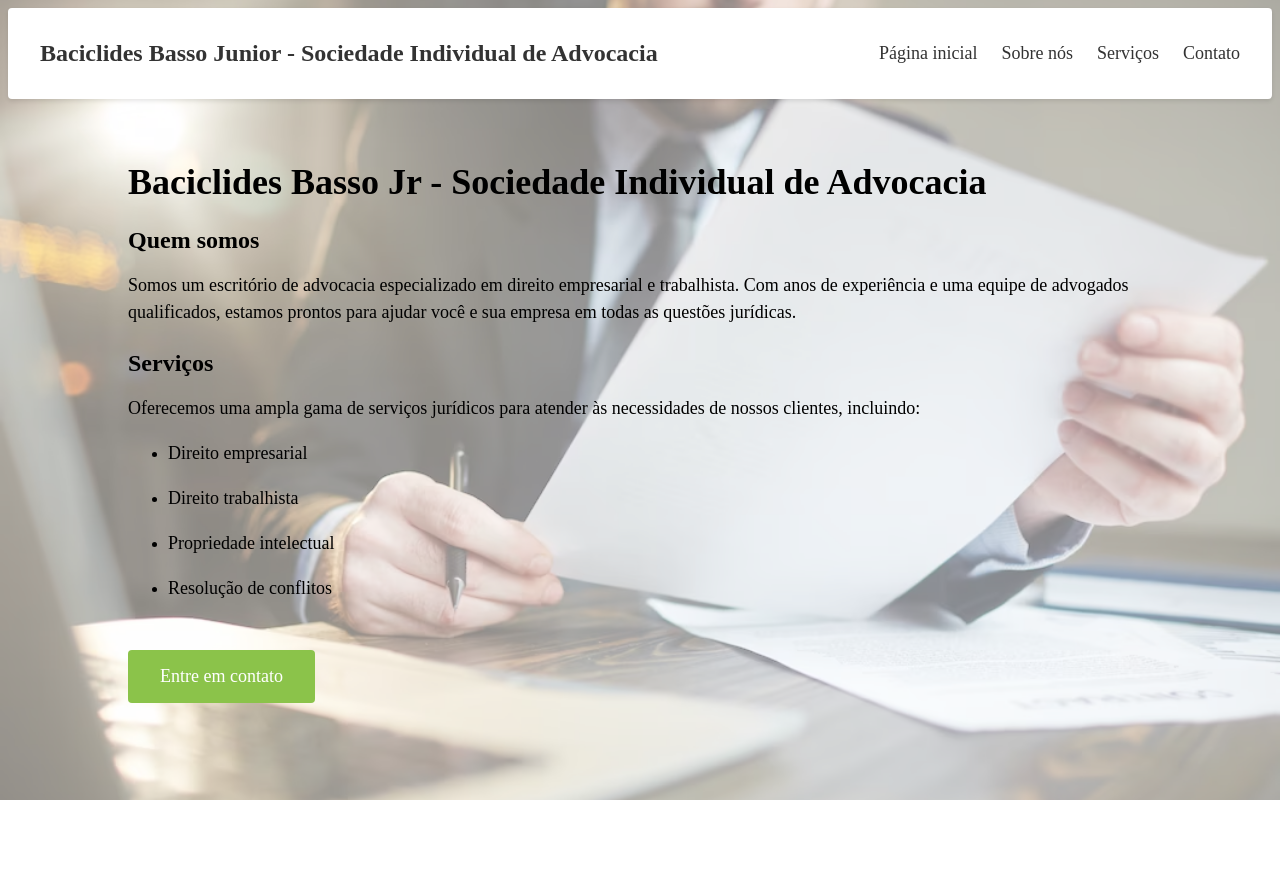
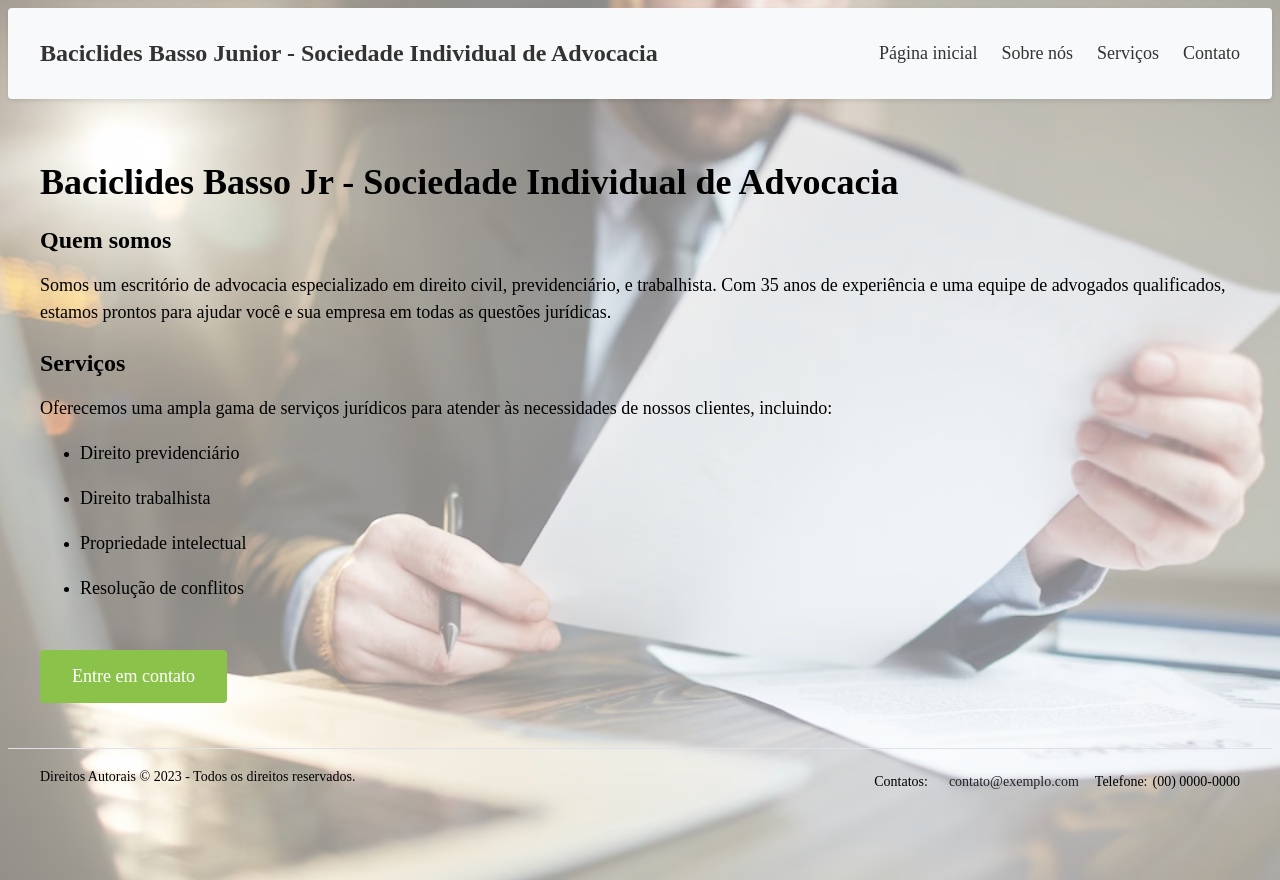
Before and after one commit to baxiclides-basso-neto/baciclides-advocacia, a React (Vite) app: page / in a window 1280 px wide. Before the commit the page ends 800 px from the top, so only its background shows below. Built offline with nearby package versions, Linux system fonts and the light colour scheme.

Commit message:
Add Footer Component and fix components stylization

```diff
--- a/src/App.jsx
+++ b/src/App.jsx
@@ -5,6 +5,7 @@ import AboutPage from "./pages/aboutpage/AboutPage";
 import ContactPage from "./pages/contactpage/ContactPage";
 import Header from "./components/Header/header";
 import ServicesPage from "./pages/servicespage/ServicesPage";
+import Footer from "./components/footer/Footer";
 
 function App() {
   return (
@@ -16,6 +17,7 @@ function App() {
         <Route path="/servicos" element={<ServicesPage />} />
         <Route path="/contato" element={<ContactPage />} />
       </Routes>
+      <Footer />
     </>
   );
 }
--- /dev/null
+++ b/src/components/footer/Footer.jsx
@@ -0,0 +1,35 @@
+import React from "react";
+import {
+  FooterWrapper,
+  EmailLink,
+  ContactText,
+  ContactInfo,
+  FooterText,
+  PhoneNumber,
+  ContextWrapper,
+} from "../../styles/Footerstyle";
+
+function Footer() {
+  return (
+    <FooterWrapper>
+      <ContextWrapper>
+        <FooterText>
+          Direitos Autorais © 2023 - Todos os direitos reservados.
+        </FooterText>
+        <ContactInfo>
+          <ContactText>Contatos:</ContactText>
+          <ContactText>
+            <EmailLink href="mailto:contato@exemplo.com">
+              contato@exemplo.com
+            </EmailLink>
+          </ContactText>
+          <ContactText>
+            Telefone:<PhoneNumber>(00) 0000-0000</PhoneNumber>
+          </ContactText>
+        </ContactInfo>
+      </ContextWrapper>
+    </FooterWrapper>
+  );
+}
+
+export default Footer;
--- a/src/pages/landingpage/Landingpage.jsx
+++ b/src/pages/landingpage/Landingpage.jsx
@@ -1,7 +1,23 @@
-import React from 'react'
-import { MainContainer, Title, Subtitle, Paragraph, CallToAction, BgImg } from '../../styles/Landingpagestyle'
+import React from "react";
+import {
+  MainContainer,
+  Title,
+  Subtitle,
+  Paragraph,
+  CallToAction,
+  BgImg,
+} from "../../styles/Landingpagestyle";
 
 const LandingPage = () => {
+  function handleWhatsAppClickLandingPage() {
+    const phoneNumber = "5517991843732";
+    const message =
+      "Olá, gostaria de falar sobre os seus serviços de advocacia";
+    const url = `https://wa.me/${phoneNumber}?text=${encodeURIComponent(
+      message
+    )}`;
+    window.open(url, "_blank");
+  }
   return (
     <>
       <BgImg>
@@ -11,28 +27,36 @@ const LandingPage = () => {
         <Title>Baciclides Basso Jr - Sociedade Individual de Advocacia</Title>
         <Subtitle>Quem somos</Subtitle>
         <Paragraph>
-          Somos um escritório de advocacia especializado em direito empresarial e trabalhista. Com anos de experiência e uma equipe de advogados qualificados, estamos prontos para ajudar você e sua empresa em todas as questões jurídicas.
+          Somos um escritório de advocacia especializado em direito civil,
+          previdenciário, e trabalhista. Com 35 anos de experiência e uma equipe
+          de advogados qualificados, estamos prontos para ajudar você e sua
+          empresa em todas as questões jurídicas.
         </Paragraph>
         <Subtitle>Serviços</Subtitle>
         <Paragraph>
-          Oferecemos uma ampla gama de serviços jurídicos para atender às necessidades de nossos clientes, incluindo:
+          Oferecemos uma ampla gama de serviços jurídicos para atender às
+          necessidades de nossos clientes, incluindo:
         </Paragraph>
         <ul>
-          <li><Paragraph>Direito empresarial</Paragraph></li>
-          <li><Paragraph>Direito trabalhista</Paragraph></li>
-          <li><Paragraph>Propriedade intelectual</Paragraph></li>
-          <li><Paragraph>Resolução de conflitos</Paragraph></li>
+          <li>
+            <Paragraph>Direito previdenciário</Paragraph>
+          </li>
+          <li>
+            <Paragraph>Direito trabalhista</Paragraph>
+          </li>
+          <li>
+            <Paragraph>Propriedade intelectual</Paragraph>
+          </li>
+          <li>
+            <Paragraph>Resolução de conflitos</Paragraph>
+          </li>
         </ul>
-        <CallToAction>
-
-        Entre em contato
-
+        <CallToAction onClick={handleWhatsAppClickLandingPage}>
+          Entre em contato
         </CallToAction>
-
-
       </MainContainer>
     </>
-  )
-}
+  );
+};
 
-export default LandingPage
+export default LandingPage;
--- a/src/pages/servicespage/ServicesPage.jsx
+++ b/src/pages/servicespage/ServicesPage.jsx
@@ -17,9 +17,9 @@ import HorasExtrasImg from "../../assets/images/horasextras.jpg";
 
 const ServicesPage = () => {
   function handleWhatsAppClick() {
-    const phoneNumber = "5517991843732"; // Número de telefone do advogado (inclua o código do país)
+    const phoneNumber = "5517991843732";
     const message =
-      "Olá, gostaria de falar sobre os seus serviços de advocacia"; // Mensagem padrão para ser enviada
+      "Olá, gostaria de falar sobre os seus serviços de advocacia";
     const url = `https://wa.me/${phoneNumber}?text=${encodeURIComponent(
       message
     )}`;
@@ -36,7 +36,7 @@ const ServicesPage = () => {
             Não sabe quanto tempo falta para se aposentar?
           </CardDescription>
           <CardButton onClick={handleWhatsAppClick}>
-          Fale com um Advogado
+            Fale com um Advogado
           </CardButton>
         </CardContent>
       </Card>
@@ -49,7 +49,7 @@ const ServicesPage = () => {
             Quer sabe se faz jus ao adicional de periculosidade?{" "}
           </CardDescription>
           <CardButton onClick={handleWhatsAppClick}>
-          Fale com um Advogado
+            Fale com um Advogado
           </CardButton>
         </CardContent>
       </Card>
@@ -62,7 +62,7 @@ const ServicesPage = () => {
             Como entrar com uma ação trabalhista e reivindicar seus direitos.
           </CardDescription>
           <CardButton onClick={handleWhatsAppClick}>
-          Fale com um Advogado
+            Fale com um Advogado
           </CardButton>
         </CardContent>
       </Card>
@@ -76,19 +76,18 @@ const ServicesPage = () => {
             empresa?
           </CardDescription>
           <CardButton onClick={handleWhatsAppClick}>
-          Fale com um Advogado
+            Fale com um Advogado
           </CardButton>
         </CardContent>
       </Card>
 
       <Card>
-        <CardImage
-          src={SalarioPorForaImg}
-          alt="SalarioPorFora"
-        />
+        <CardImage src={SalarioPorForaImg} alt="SalarioPorFora" />
         <CardContent>
           <CardTitle>Salário por fora</CardTitle>
-          <CardDescription>Recebo salário por fora. Quais os meus direitos?</CardDescription>
+          <CardDescription>
+            Recebo salário por fora. Quais os meus direitos?
+          </CardDescription>
           <CardButton onClick={handleWhatsAppClick}>
             Fale com um Advogado
           </CardButton>
@@ -96,15 +95,14 @@ const ServicesPage = () => {
       </Card>
 
       <Card>
-        <CardImage
-          src={HorasExtrasImg}
-          alt="Imagem 6"
-        />
+        <CardImage src={HorasExtrasImg} alt="Imagem 6" />
         <CardContent>
           <CardTitle>Horas Extras</CardTitle>
-          <CardDescription>Você faz horas extras e não está recebendo por elas?</CardDescription>
+          <CardDescription>
+            Você faz horas extras e não está recebendo por elas?
+          </CardDescription>
           <CardButton onClick={handleWhatsAppClick}>
-          Fale com um Advogado
+            Fale com um Advogado
           </CardButton>
         </CardContent>
       </Card>
--- /dev/null
+++ b/src/styles/Footerstyle.js
@@ -0,0 +1,43 @@
+import styled from "styled-components";
+
+export const FooterWrapper = styled.footer`
+  margin-top: .8rem;
+  border-top: 1px solid #dee2e6;
+  padding: 15px;
+  text-align: center;
+
+`;
+
+export const ContextWrapper = styled.div`
+  display: flex;
+  justify-content: space-between;
+  max-width: 1200px;
+  margin: 0 auto;
+`;
+
+export const FooterText = styled.p`
+  margin: 0;
+  font-size: 14px;
+  align-self: center;
+`;
+
+export const ContactInfo = styled.div`
+  display: flex;
+  gap: 1rem;
+  margin-top: 10px;
+`;
+
+export const ContactText = styled.p`
+  margin: 0;
+  font-size: 14px;
+`;
+
+export const EmailLink = styled.a`
+  color: #212529;
+  text-decoration: none;
+  margin-left: 5px;
+`;
+
+export const PhoneNumber = styled.span`
+  margin-left: 5px;
+`;
--- a/src/styles/Headerstyle.js
+++ b/src/styles/Headerstyle.js
@@ -2,7 +2,7 @@ import styled from "styled-components";
 
 export const HeaderContainer = styled.header`
   border-radius: 4px;
-  background-color: #ffffff;
+  background-color: #f8f9fa;
   box-shadow: 0px 2px 4px rgba(0, 0, 0, 0.1);
 `;
 
--- a/src/styles/Landingpagestyle.js
+++ b/src/styles/Landingpagestyle.js
@@ -9,7 +9,7 @@ export const BgImg = styled.div`
   top: 0;
   left: 0;
   width: 100%;
-  height: 100%;
+  height: 110%;
   z-index: -1;
   background-repeat: no-repeat;
   background-size: cover;
@@ -17,7 +17,7 @@ export const BgImg = styled.div`
 `;
 
 export const MainContainer = styled.main`
-  max-width: 1024px;
+  max-width: 1200px;
   margin: 0 auto;
   padding: 32px;
 `;
--- a/src/styles/ServicesPagestyle.js
+++ b/src/styles/ServicesPagestyle.js
@@ -4,6 +4,8 @@ export const ServicosContainer = styled.div`
   display: flex;
   flex-wrap: wrap;
   justify-content: center;
+  max-width: 1200px;
+  margin: 0 auto;
 `;
 
 export const Card = styled.div`
```
Also changed, not shown: src/assets/images/bgservices.avif (added), 1 other file (tests, documents, lock files or other folders).
